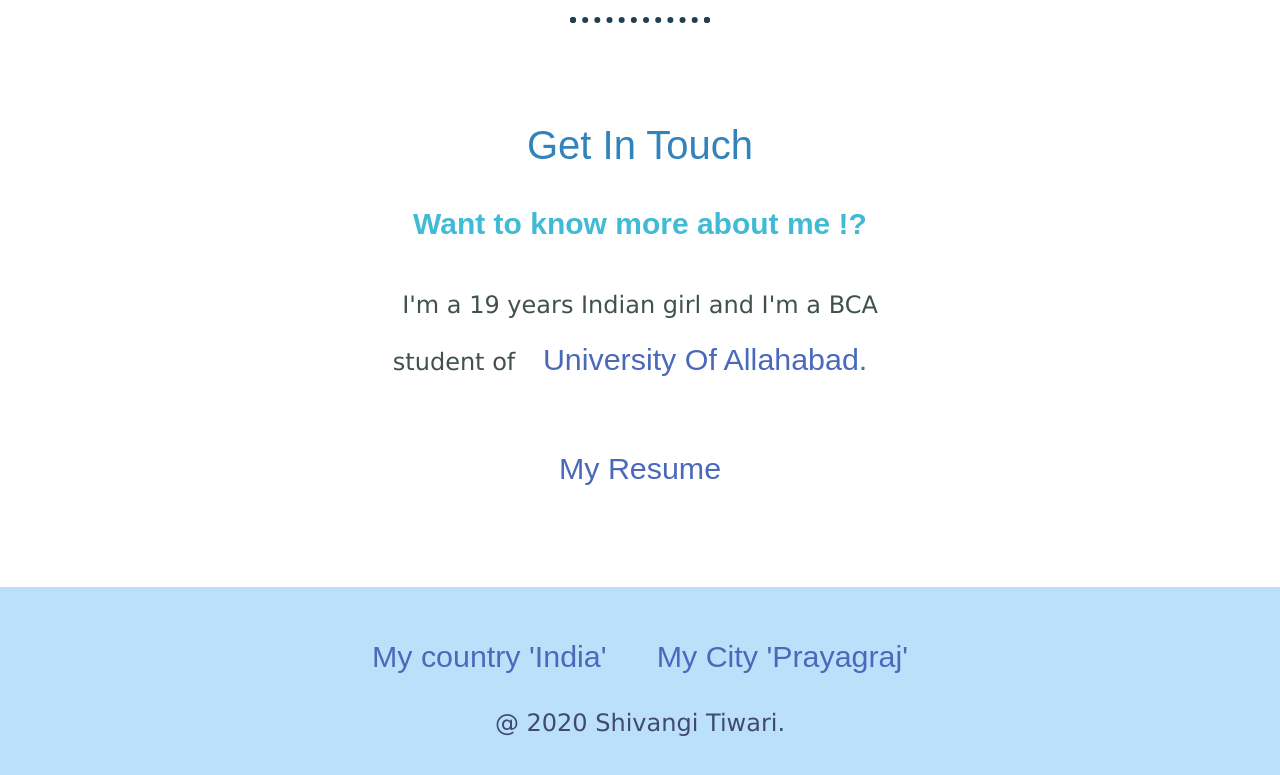
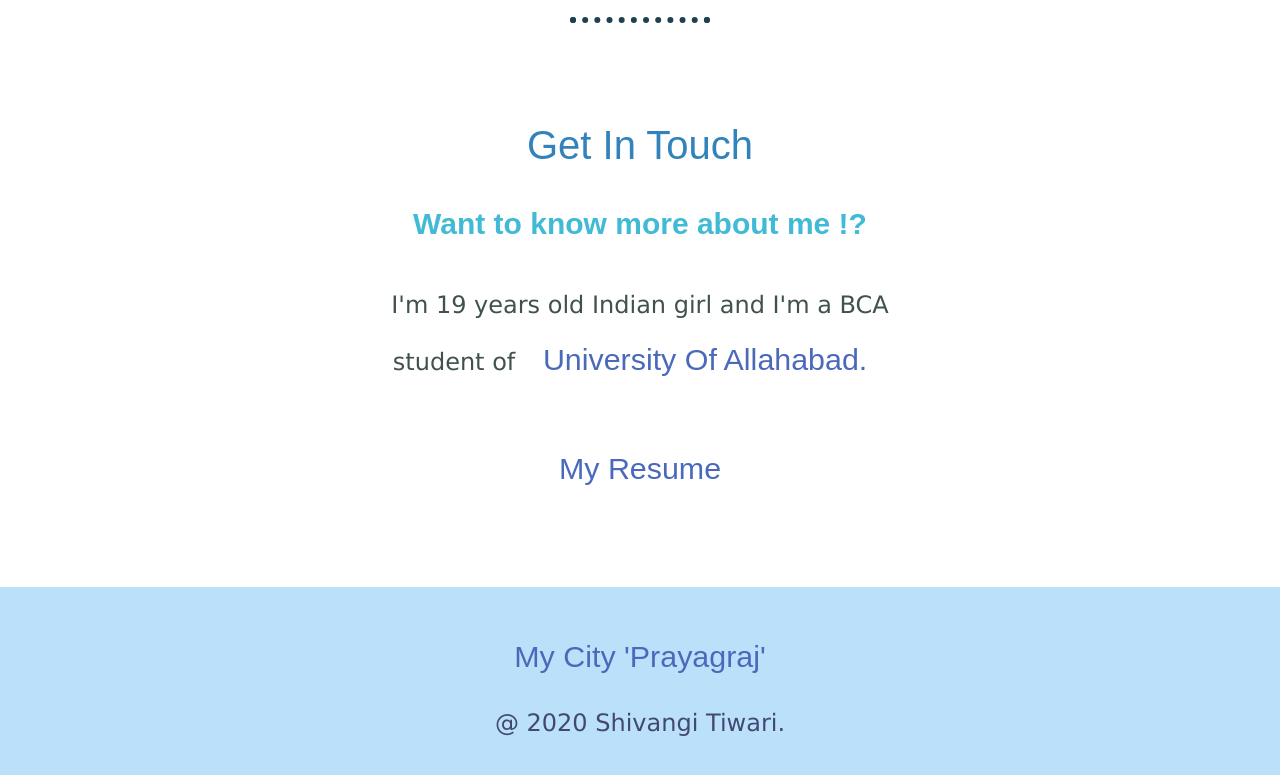
Before and after one commit to Shivangi708/My-Professional-Site, a plain HTML site: page index.html in a window 1280 px wide. Shown: the part 2397-3172 px from the top of the page. Drawn offline with Linux system fonts and the light colour scheme.

Commit message:
Add files via upload

```diff
--- a/index.html
+++ b/index.html
@@ -17,7 +17,7 @@
 
 	    <div class="middle-container">
   <div class="profile">
-    <img src="My-Profile.png" alt="profile picture" height="200px" width="200px">
+    <img src="profile pic.png" alt="profile picture" height="200px" width="200px">
     <h2>Hello.</h2>
     <p class="intro"> Welcome to  my world !! My name is Shivangi Tiwari.I want to become a full stack developer and I love coffee. </p>
   </div>
@@ -37,13 +37,13 @@
   <div class="contact-me">
     <h2>Get In Touch</h2>
     <h3>Want to know more about me !?</h3>
-    <p class="contact">I'm a 19 years Indian girl and I'm a BCA student of <a href="https://www.allduniv.ac.in/">University Of Allahabad.</a></p>
+    <p class="contact">I'm  19 years old Indian girl and I'm a BCA student of <a href="https://www.allduniv.ac.in/">University Of Allahabad.</a></p>
     <a  href="cv.html">My Resume</a>
   </div>
 </div>
 
 <div class="bottom-container">
-  <a class="footer-link" href=<"https://www.india.gov.in/india-glance/profile">My country 'India'</a>
+  <!--<a class="footer-link" href=<"https://www.improgrammer.net/programming-facts/">Programming Facts</a>-->
   <a class="footer-link" href="https://prayagraj.nic.in/">My City 'Prayagraj'</a>
    <p class="copyright"> @ 2020 Shivangi Tiwari.</p>
 </div>
```
